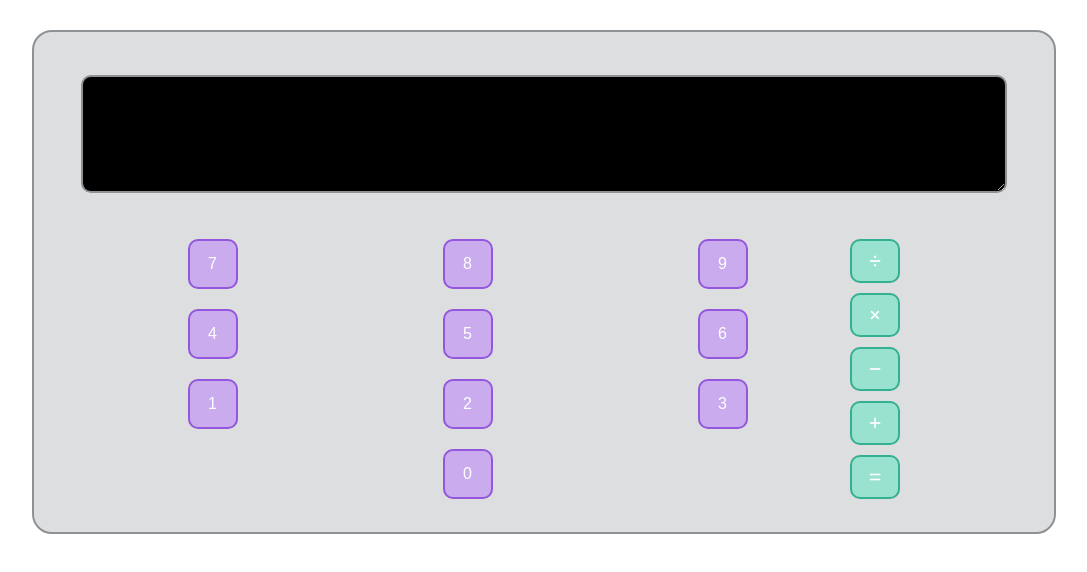
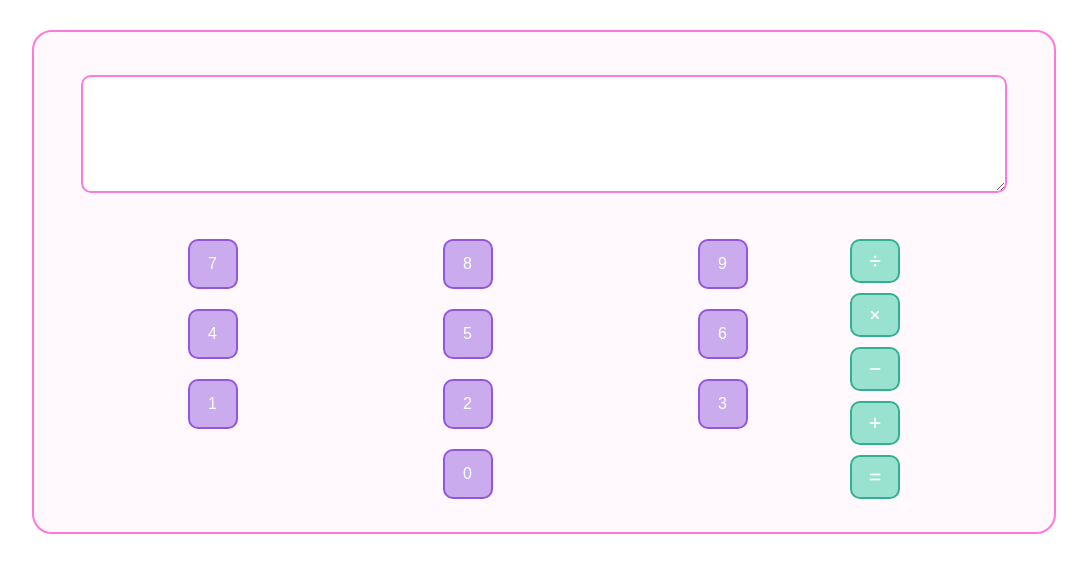
Before and after one commit to MaxMacia/Calculator, a website: page index.html in a window 1280 px wide. Shown: the whole page, without its empty margins (96-1183 px from the left). Drawn offline with Linux system fonts and the light colour scheme.

Commit message:
Modifications des styles

```diff
--- a/sass/style.scss
+++ b/sass/style.scss
@@ -8,8 +8,8 @@ body{
 .bloc-calculator{
     height: 500px;
     margin-top: 30px;
-    border: 2px solid darken($color-grey, 30%);
-    background-color: $color-grey;
+    border: 2px solid $secondary-color;
+    background-color: lighten($secondary-color, 25%);
     border-radius: 20px;
     display: flex;
     flex-direction: column;
@@ -24,8 +24,8 @@ body{
             margin-top: 20px;
             height: 110px;
             width: 90%;
-            border: 2px solid darken($color-grey, 30%);
-            background-color: $color-black;
+            border: 2px solid $secondary-color;
+            background-color: $color-white;
             border-radius: 10px;
         }
     }
```
Also changed, not shown: CSS/prefixed/style.css, CSS/style.css, 1 other file.
